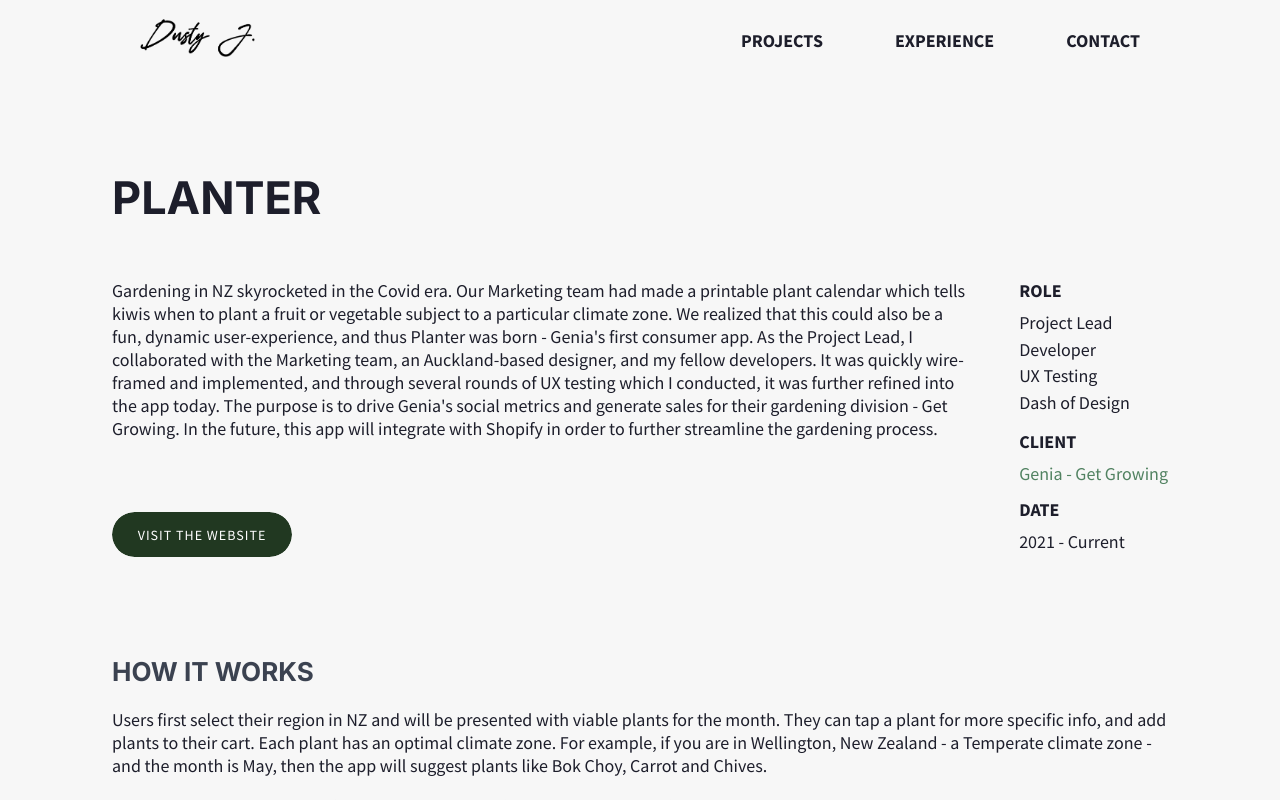
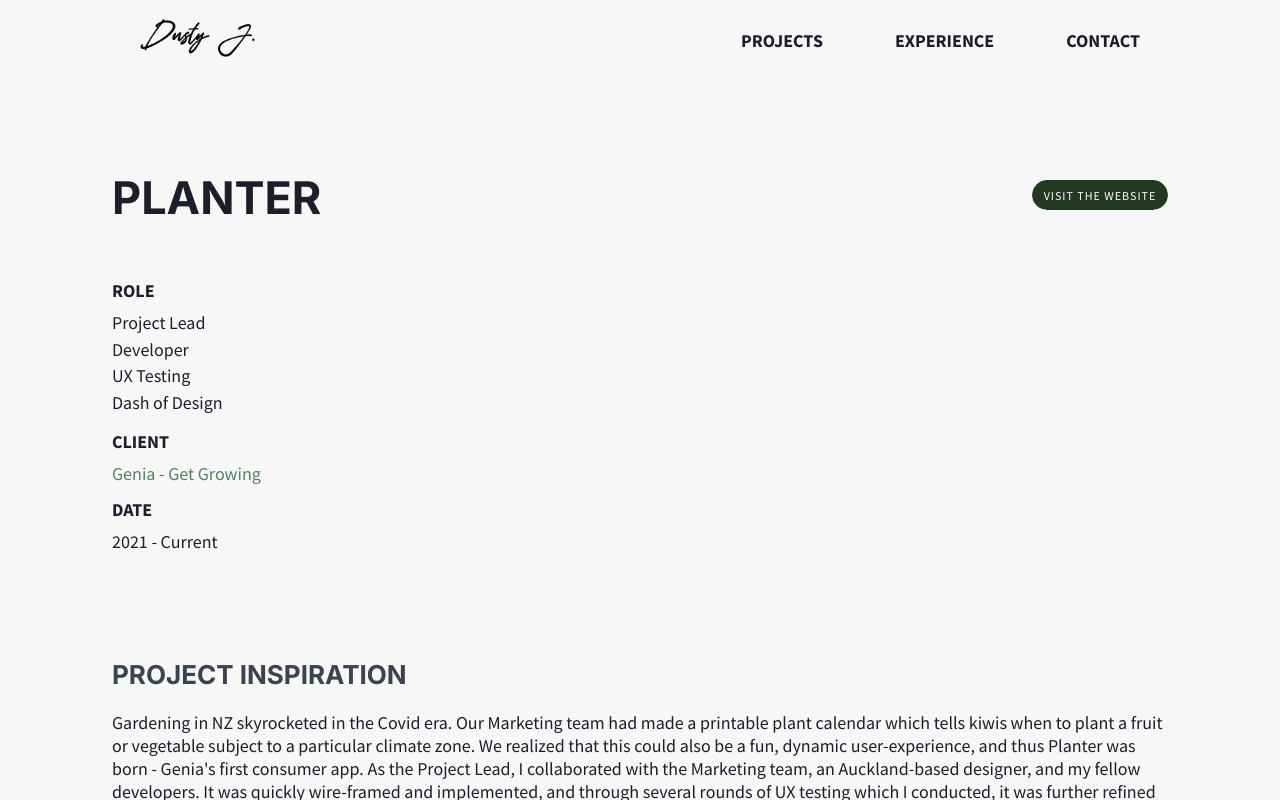
Before and after one commit to bustinjurkz/portfolio, a Next.js app: page /planter in a window 1280 px wide. Built offline with nearby package versions, Linux system fonts and the light colour scheme.

Commit message:
better simpler layout

```diff
--- a/components/ProjectPreviewCard.tsx
+++ b/components/ProjectPreviewCard.tsx
@@ -167,7 +167,6 @@ const CardContentsWrapper = styled.div`
   .image {
     &:hover {
       cursor: zoom-in;
-      transform: scale(1.005);
     }
   }
 `;
--- a/pages/planter.tsx
+++ b/pages/planter.tsx
@@ -1,11 +1,10 @@
-import React from "react";
+import React, { useState } from "react";
 import { Button } from "../components/Button";
 import Link from "next/link";
 import Image from "next/legacy/image";
 import Calendar from "../public/planter/calendar.png";
 import Cart from "../public/planter/cart.png";
 import {
-  ListStyle,
   ProjectDetailsIntroDescription,
   ProjectDetailsIntroWrapper,
   ProjectDetailsWrapper,
@@ -14,46 +13,36 @@ import {
   SnapshotHeader,
   SnapshotSection,
   SnapshotValue,
-  SpecialListStyle,
   VisitWebsiteLink,
   NextButtonWrapper,
-  ImageContainer,
   ProjectImagesWrapper,
-  ImageLabel,
+  ProjectDetailsHeaderWrapper,
+  ProjectDetailsSection,
 } from "../styles/PageDetailsStyle";
 import { StyledLink } from "../components/ProjectPreviewCard";
+import Lightbox from "yet-another-react-lightbox";
+import "yet-another-react-lightbox/styles.css";
 
 const Planter = () => {
+  const [expandPreview, setExpandPreview] = useState("");
+  const handleExpand = (
+    event: React.MouseEvent<HTMLElement>,
+    fileName: string
+  ) => {
+    event.stopPropagation();
+    setExpandPreview(fileName);
+  };
+
   return (
     <ProjectDetailsWrapper>
+      <ProjectDetailsHeaderWrapper>
         <ProjectDetailsHeader>PLANTER</ProjectDetailsHeader>
-      <ProjectDetailsIntroWrapper>
-        <ProjectDetailsIntroDescription>
-          <span>
-            Gardening in NZ skyrocketed in the Covid era. Our Marketing team had
-            made a printable plant calendar which tells kiwis when to plant a
-            fruit or vegetable subject to a particular climate zone. We realized
-            that this could also be a fun, dynamic user-experience, and thus
-            Planter was born - Genia&apos;s first consumer app. As the Project
-            Lead, I collaborated with the Marketing team, an Auckland-based
-            designer, and my fellow developers. It was quickly wire-framed and
-            implemented, and through several rounds of UX testing which I
-            conducted, it was further refined into the app today. The purpose is
-            to drive Genia&apos;s social metrics and generate sales for their
-            gardening division - Get Growing. In the future, this app will
-            integrate with Shopify in order to further streamline the gardening
-            process.
-          </span>
 
         <VisitWebsiteLink>
-            <Button
-              text={"VISIT THE WEBSITE"}
-              to={"https://planter.co.nz"}
-              isLarge
-            />
+          <Button text={"VISIT THE WEBSITE"} to={"https://planter.co.nz"} />
         </VisitWebsiteLink>
-        </ProjectDetailsIntroDescription>
-
+      </ProjectDetailsHeaderWrapper>
+      <ProjectDetailsIntroWrapper>
         <ProjectSnapshotWrapper>
           <SnapshotSection>
             <SnapshotHeader>ROLE</SnapshotHeader>
@@ -71,70 +60,75 @@ const Planter = () => {
             <SnapshotValue>2021 - Current</SnapshotValue>
           </SnapshotSection>
         </ProjectSnapshotWrapper>
+        <ProjectDetailsIntroDescription></ProjectDetailsIntroDescription>
       </ProjectDetailsIntroWrapper>
+      <ProjectDetailsSection>
+        <h2>PROJECT INSPIRATION</h2>
+        <p>
+          Gardening in NZ skyrocketed in the Covid era. Our Marketing team had
+          made a printable plant calendar which tells kiwis when to plant a
+          fruit or vegetable subject to a particular climate zone. We realized
+          that this could also be a fun, dynamic user-experience, and thus
+          Planter was born - Genia&apos;s first consumer app. As the Project
+          Lead, I collaborated with the Marketing team, an Auckland-based
+          designer, and my fellow developers. It was quickly wire-framed and
+          implemented, and through several rounds of UX testing which I
+          conducted, it was further refined into the app today. The purpose is
+          to drive Genia&apos;s social metrics and generate sales for their
+          gardening division - Get Growing. In the future, this app will
+          integrate with Shopify in order to further streamline the gardening
+          process.
+        </p>
+      </ProjectDetailsSection>
 
+      <ProjectDetailsSection>
         <h2>HOW IT WORKS</h2>
         <div>
           <p>
             Users first select their region in NZ and will be presented with
             viable plants for the month. They can tap a plant for more specific
-          info, and add plants to their cart. Each plant has an optimal climate
-          zone. For example, if you are in Wellington, New Zealand - a Temperate
-          climate zone - and the month is May, then the app will suggest plants
-          like Bok Choy, Carrot and Chives.
+            info, and add plants to their cart. Each plant has an optimal
+            climate zone. For example, if you are in Wellington, New Zealand - a
+            Temperate climate zone - and the month is May, then the app will
+            suggest plants like Bok Choy, Carrot and Chives.
           </p>
           <p>
             The user receives a calendar if they agree to sign-up for marketing
             e-mails from Genia, via an Azure Function, Mailchimp, and SendGrid.
             This calendar tells users when to sow or pot a seed, and when to
-          harvest all their selected plants. The calendar itself was made using
-          our proprietary React-to-PDF templating tool.
+            harvest all their selected plants. The calendar itself was made
+            using our proprietary React-to-PDF templating tool.
           </p>
         </div>
+      </ProjectDetailsSection>
+
       <ProjectImagesWrapper>
-        <ImageContainer>
         <Image
           priority
           className="image"
+          onClick={(e: any) => handleExpand(e, Calendar.src)}
           alt="planer-preview"
           src={Calendar}
           aria-label="Planter Preview Image"
           width={782}
           height={786}
-            layout={"responsive"}
         />
-          <ImageLabel>
-            This is the PDF calendar that is sent, ordered by starting month.
-            Some seeds can be planted straight into the ground depending on the
-            climate zone, and others will need to start in a pot.
-          </ImageLabel>
-        </ImageContainer>
-      </ProjectImagesWrapper>
-      <ImageContainer>
         <Image
           priority
           className="image"
+          onClick={(e: any) => handleExpand(e, Cart.src)}
           src={Cart}
           aria-label="Planter Preview Image"
           width={839}
           height={732}
           alt="planter-preview-two"
-          layout={"responsive"}
         />
-        <ImageLabel>
-          These 8 plants the user added will be simply displayed in the
-          calendar.
-        </ImageLabel>
-      </ImageContainer>
+      </ProjectImagesWrapper>
 
-      <section>
-        <h2>WHAT I LEARNED</h2>
+      <ProjectDetailsSection>
+        <h2>UX TESTING</h2>
 
         <ul>
-          <li>
-            The importance of writing well-defined user-stories so that
-            scope-creep, while tempting, does not happen
-          </li>
           <li>
             UX Testing can be quite fun and can energize the test subjects in
             the office. I organized each session into 3 major sections:
@@ -159,22 +153,22 @@ const Planter = () => {
               different landing page and the results were much better
             </li>
           </ul>
-
-          <li>
-            Working within a smaller tech team is great - I like wearing
-            multiple hats: full-stack, design, and UX
-          </li>
-          <li>
-            For storing data on a small app, JSON can be used in lieu of a
-            database
-          </li>
         </ul>
-      </section>
+      </ProjectDetailsSection>
       <NextButtonWrapper>
         <StyledLink href="/stellargaze" passHref $isLarge>
           NEXT PROJECT
         </StyledLink>
       </NextButtonWrapper>
+      <Lightbox
+        open={!!expandPreview}
+        close={() => setExpandPreview("")}
+        slides={[{ src: expandPreview, width: 1000 }]}
+        carousel={{ finite: true }}
+        styles={{ container: { backgroundColor: "rgb(0 0 0 / 80%)" } }}
+        controller={{ closeOnBackdropClick: true }}
+        render={{ buttonNext: () => null, buttonPrev: () => null }}
+      />
     </ProjectDetailsWrapper>
   );
 };
--- a/styles/PageDetailsStyle.ts
+++ b/styles/PageDetailsStyle.ts
@@ -17,60 +17,16 @@ export const ProjectDetailsWrapper = styled.div`
   }
 `;
 
-export const SpecialListStyle = styled.div`
-  background: white;
-  margin: 20px 0px 20px 20px;
-  padding: 20px 15px;
-  border: 1px solid #ebebeb;
-  border-radius: 5px;
-  a {
-    color: ${(props) => props.theme.greenSecondary};
-    &:hover,
-    &:focus {
-      color: ${(props) => props.theme.darkBlue};
-    }
-  }
-`;
-
-export const ListStyle = styled.div`
-  li {
-    margin: 1.5rem 0rem;
-  }
-  ul {
-    display: block;
-    margin-left: -10px;
-  }
-
-  ul li {
-    display: block;
-    position: relative;
-  }
-
-  ul li:not(:last-child) {
-    margin-bottom: 16px;
-  }
-
-  ul li:before {
-    content: "";
-    position: absolute;
-    top: 1.2em;
-    left: -30px;
-    margin-top: -0.9em;
-    background: ${(props) => props.theme.grey};
-    height: 12px;
-    width: 12px;
-    border-radius: 50%;
-  }
-`;
-
 export const ProjectDetailsIntroWrapper = styled.div`
   display: flex;
   flex-flow: column;
   margin-top: 3rem;
+  margin-bottom: 5rem;
   height: 100%;
   position: relative;
   width: 100%;
   justify-content: space-between;
+  gap: 3rem;
 
   @media screen and (min-width: 900px) {
     flex-flow: row;
@@ -84,11 +40,8 @@ export const ProjectDetailsIntroDescription = styled.div`
 `;
 
 export const VisitWebsiteLink = styled.div`
+  margin-left: auto;
   align-self: center;
-  margin: 4rem 0rem;
-  @media screen and (min-width: 900px) {
-    align-self: flex-start;
-  }
 `;
 
 export const ProjectSnapshotWrapper = styled.div`
@@ -98,10 +51,10 @@ export const ProjectSnapshotWrapper = styled.div`
 
   @media screen and (min-width: 900px) {
     align-self: auto;
-    margin-left: 2rem;
+    margin-right: 2rem;
   }
   @media screen and (min-width: 1000px) {
-    margin-left: 3rem;
+    margin-right: 3rem;
   }
 `;
 
@@ -142,28 +95,26 @@ export const NextButtonWrapper = styled.div`
 export const ProjectImagesWrapper = styled.div`
   display: flex;
   flex-direction: row;
-`;
+  background-color: ${(props) => props.theme.pink};
+  padding: 3rem;
+  gap: 3rem;
+  border-radius: 1rem;
+  margin-top: 4rem;
+  margin-bottom: 4rem;
 
-export const ImageContainer = styled.div`
-  background: ${(props) => props.theme.blue};
-  padding: 8px;
-  border-radius: 15px;
-  max-width: 800px;
-  margin-left: auto;
-  margin-right: auto;
-  margin-bottom: 2rem;
   img {
     border-radius: 15px;
-  }
-
-  @media screen and (min-width: 800px) {
-    margin-top: 4rem;
+    &:hover {
+      cursor: zoom-in;
+    }
   }
 `;
 
-export const ImageLabel = styled.div`
-  padding: 15px 10px;
-  text-align: center;
-  font-size: 0.9rem;
-  text-align: left;
+export const ProjectDetailsHeaderWrapper = styled.div`
+  display: flex;
+  flex-direction: row;
 `;
+
+export const ProjectDetailsSection = styled.div`
+  margin-bottom: 4rem;
+`;
```
Also changed, not shown: pages/index.tsx (+14 -6 lines). Lines whose indentation alone changed are shown as unchanged.
